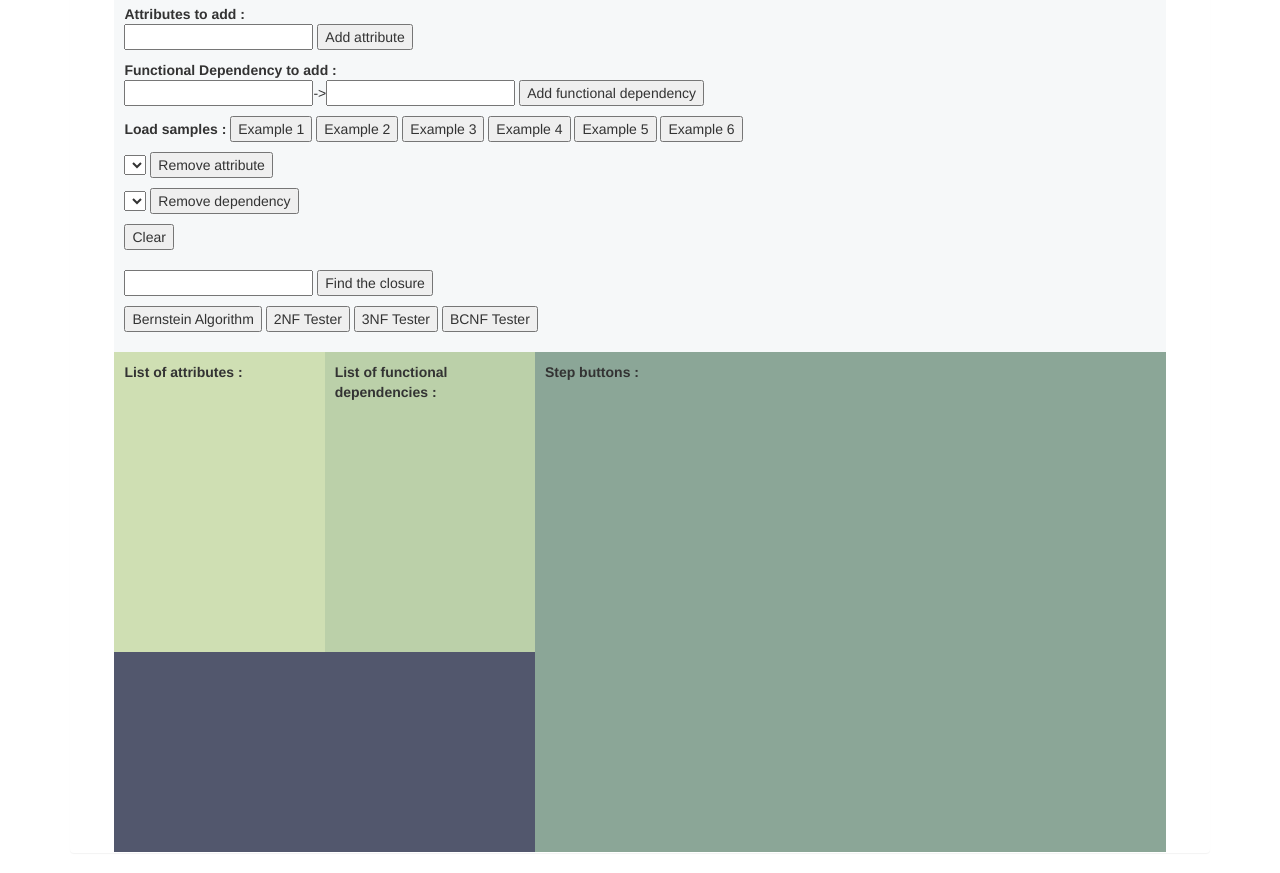
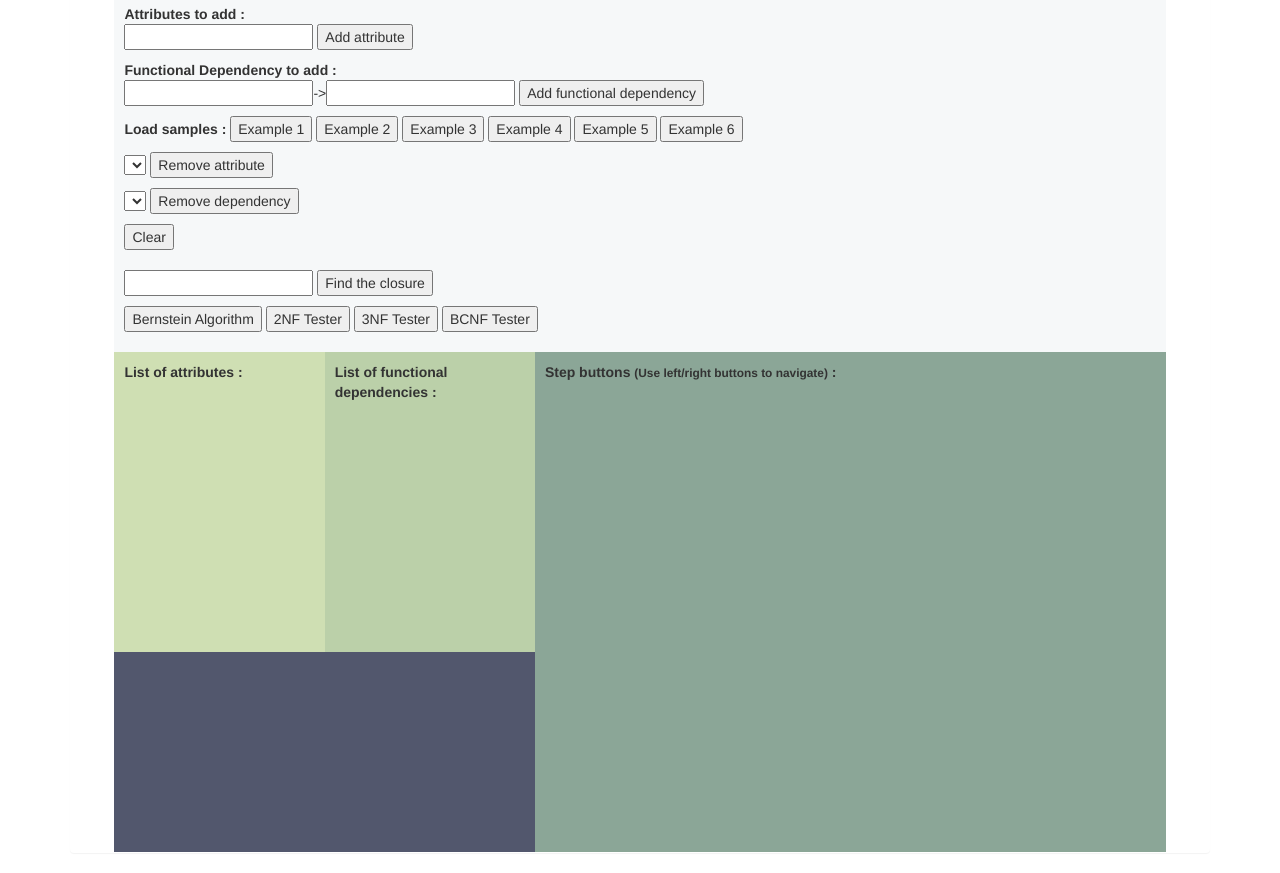
Before and after one commit to jonathanirvings/visuDB, a plain HTML site: page index.html in a window 1280 px wide. Shown: the part 57-930 px from the top of the page. Drawn offline with nearby package versions, Linux system fonts and the light colour scheme.

Commit message:
Added left/right button node

```diff
--- a/index.html
+++ b/index.html
@@ -121,7 +121,7 @@
 
                       <div id="step_buttons">
                           <div id="step_buttons_inner">
-                              <b>Step buttons :</b>
+                              <b>Step buttons <small>(Use left/right buttons to navigate)</small> :</b>
                               <ul id="clickable_buttons">
                               </ul>
                           </div>
```
